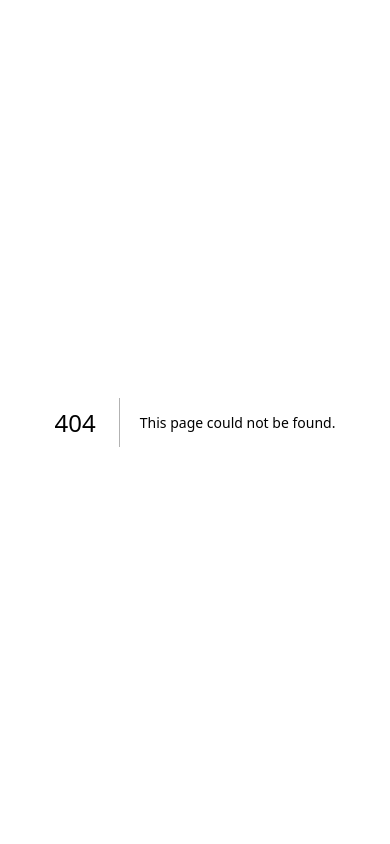
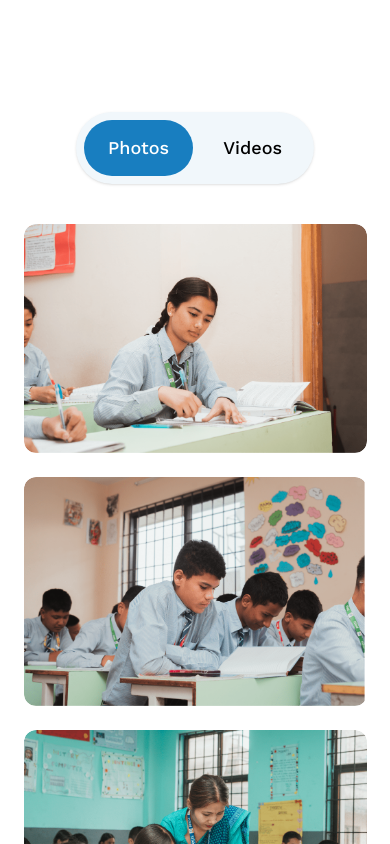
Before and after one commit to Rijan-Budds/workk, a Next.js app: page /gallery in a window 390 px wide. Before the commit this address had no page. Shown: the top 844 px of the page. Built offline with nearby package versions, Linux system fonts and the light colour scheme.

Commit message:
feat: add gallery section with responsive ui

```diff
--- a/src/app/(home)/_components/Gallery/constant/data.ts
+++ b/src/app/(home)/_components/Gallery/constant/data.ts
@@ -3,36 +3,49 @@ export const galleriesCarouselData = [
     id: 1,
     serialNo: '01',
     title: 'Basic Level Class',
+    type: 'image',
     src: '/home/gallery-1.png',
   },
   {
     id: 2,
     serialNo: '02',
     title: 'Basic Level Class',
-        src: '/home/gallery-2.png'
+    type: 'image',
+    src: '/home/gallery-2.png',
   },
   {
     id: 3,
     serialNo: '03',
     title: 'Primary Level Class',
-        src: '/home/gallery-3.png'
+    type: 'image',
+    src: '/home/gallery-3.png',
   },
   {
     id: 4,
     serialNo: '04',
     title: 'Intermediate Level Class',
-        src: '/home/gallery-4.png'
+    type: 'image',
+    src: '/home/gallery-4.png',
   },
   {
     id: 5,
     serialNo: '05',
     title: 'Advanced Level Class',
-        src: '/home/gallery-5.png'
+    type: 'image',
+    src: '/home/gallery-5.png',
   },
   {
     id: 6,
     serialNo: '06',
     title: 'Expert Level Class',
-        src: '/home/gallery-6.png'
-    }
-];
+    type: 'image',
+    src: '/home/gallery-6.png',
+  },
+  //   {
+  //     id: 7,
+  //     serialNo: '07',
+  //     title: 'Expert Level Class',
+  //     type: 'video',
+  //     src: '/home/video/school-promo.mov',
+  //   },
+]
--- a/src/app/(home)/_components/Gallery/interface/Gallery.ts
+++ b/src/app/(home)/_components/Gallery/interface/Gallery.ts
@@ -1,6 +1,7 @@
 export interface IGalleryItem {
-    id: number;
-    serialNo: string;
-    title: string;
-    src: string;
+  id: number
+  serialNo: string
+  title: string
+  src: string
+  type: 'image' | 'video' | string
 }
--- /dev/null
+++ b/src/app/(routes)/gallery/_component/GalleryCard.tsx
@@ -0,0 +1,37 @@
+'use client'
+
+import { IGalleryItem } from '@/app/(home)/_components/Gallery/interface/Gallery'
+import { CustomVideo } from '@/common/components/Atom/CustomVideo'
+import Image from 'next/image'
+import React from 'react'
+
+export const GalleryCard = ({ gallery }: { gallery: IGalleryItem }) => {
+  return (
+    <div className="w-[343px] h-[229px] md:w-[326px] md:h-[218px] 2lg:w-[397px] 2lg:h-[265px]  rounded-[12px] relative overflow-hidden group">
+      {gallery.type === 'video' ? (
+        <CustomVideo
+          src={gallery.src}
+          width="397"
+          height="265"
+          className="w-full h-full"
+        />
+      ) : (
+        <>
+          <Image
+            src={gallery.src}
+            width={343}
+            height={229}
+            className="w-full h-full  rounded-[12px]"
+            alt="students studying on class"
+          />
+
+          <div className="bg-white absolute -bottom-12 left-1/2 -translate-x-1/2 rounded-[12px] text-nowrap group-hover:bottom-6 transition-all duration-500 will-change-transform ">
+            <p className="text-[18px] font-workSans leading-6 font-medium text-heading px-4 py-3">
+              {gallery.title}
+            </p>
+          </div>
+        </>
+      )}
+    </div>
+  )
+}
--- /dev/null
+++ b/src/app/(routes)/gallery/_component/GallerySection.tsx
@@ -0,0 +1,28 @@
+import React from 'react'
+import { GalleryTab } from './GalleryTab'
+import { HomeWrapper } from '@/common/components/Atom/HomeWrapper'
+import { GalleryCard } from './GalleryCard'
+import { galleriesCarouselData } from '@/app/(home)/_components/Gallery/constant/data'
+
+export const GallerySection = () => {
+  const renderGalleryCardsUi = () => {
+    return galleriesCarouselData.map((gallery) => {
+      return <GalleryCard key={gallery.id} gallery={gallery} />
+    })
+  }
+
+  return (
+    <HomeWrapper>
+      <div className="flex flex-col items-center gap-y-10 2lg:gap-y-14">
+        <GalleryTab />
+        <div className="flex flex-row flex-wrap justify-center  gap-6 md:gap-x-5 md:gap-y-6 2lg:gap-6 ">
+          {renderGalleryCardsUi()}
+        </div>
+        {/* <div className="flex flex-row flex-wrap justify-center  gap-6 md:gap-x-5 md:gap-y-6 ">
+          {galleriesCarouselData.map((gallery) => (
+            <GalleryCard gallery={gallery} key={gallery.id} />
+          ))} */}
+      </div>
+    </HomeWrapper>
+  )
+}
--- /dev/null
+++ b/src/app/(routes)/gallery/_component/GalleryTab.tsx
@@ -0,0 +1,48 @@
+'use client'
+
+import { cn } from '@/common/utils/utils'
+import React, { useState } from 'react'
+
+type ITitle = 'photo' | 'video'
+
+export const GalleryTab = () => {
+  const [isActive, setActive] = useState({
+    photo: true,
+    video: false,
+  })
+
+  const handleTabClick = (title: ITitle) => {
+    if (title === 'photo') {
+      setActive({ photo: true, video: false })
+    } else {
+      setActive({ photo: false, video: true })
+    }
+  }
+
+  return (
+    <div className="bg-primaryLighter flex justify-between items-center rounded-[100px] p-2 w-[238px] shadow">
+      <button
+        onClick={() => handleTabClick('photo')}
+        className={cn(
+          'font-workSans font-medium text-[18px] leading-6 px-6 py-4 bg-transparent text-black  rounded-[100px] transition-all duration-700',
+          {
+            'bg-primary text-white': isActive.photo,
+          }
+        )}
+      >
+        Photos
+      </button>
+      <button
+        onClick={() => handleTabClick('video')}
+        className={cn(
+          'font-workSans font-medium text-[18px] leading-6 px-6 py-4 rounded-[100px] transition-all duration-700 ',
+          {
+            'bg-primary text-white': isActive.video,
+          }
+        )}
+      >
+        Videos
+      </button>
+    </div>
+  )
+}
--- /dev/null
+++ b/src/app/(routes)/gallery/page.tsx
@@ -0,0 +1,8 @@
+import React from 'react'
+import { GallerySection } from './_component/GallerySection'
+
+const page = () => {
+  return <GallerySection />
+}
+
+export default page
--- a/src/common/components/Atom/HomeWrapper.tsx
+++ b/src/common/components/Atom/HomeWrapper.tsx
@@ -13,7 +13,7 @@ export const HomeWrapper = ({
   return (
     <div
       className={cn(
-        'w-full px-4 lg:px-[60px] 2xl:[200px] 2xl_lg:px-[240px]  3xl:px-[340px]  5xl:px-[540px]  py-[112px] ',
+        'w-full px-4 md:px-12 lg:px-[60px] 2xl:[200px] 2xl_lg:px-[240px]  3xl:px-[340px]  5xl:px-[540px]  py-[112px] ',
         className,
         {
           'bg-background py-[40px]  md:py-[112px]': isBg,
```
Lines whose indentation alone changed are shown as unchanged.
